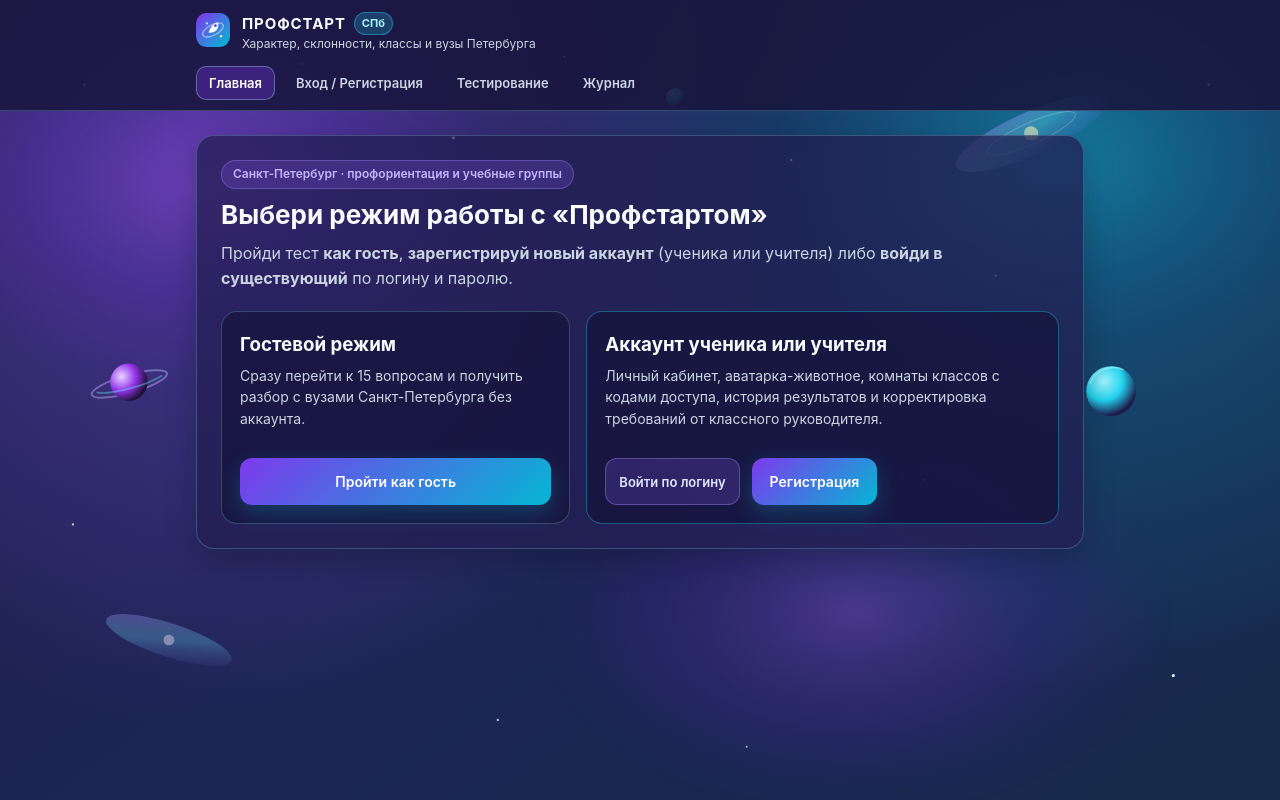
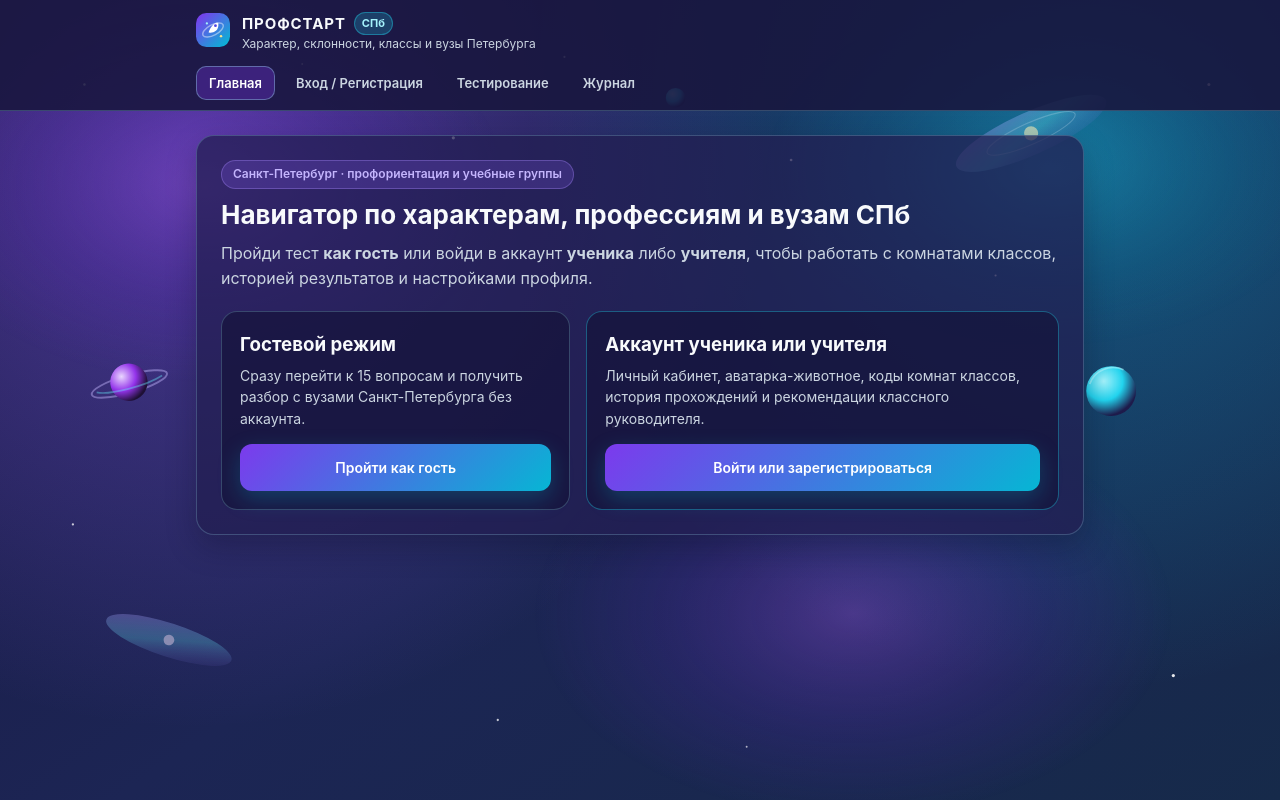
Before and after one commit to YourDangerDave/profstart-spb, a Flask app: page / in a window 1280 px wide. Run offline with Flask 3, Linux system fonts and the light colour scheme.

Commit message:
Update entry.html

```diff
--- a/profstart/templates/entry.html
+++ b/profstart/templates/entry.html
@@ -4,10 +4,10 @@
 {% block content %}
 <section class="card hero-card">
   <span class="eyebrow">Санкт-Петербург · профориентация и учебные группы</span>
-  <h1>Выбери режим работы с «Профстартом»</h1>
+  <h1>Навигатор по характерам, профессиям и вузам СПб</h1>
   <p>
-    Пройди тест <strong>как гость</strong>, <strong>зарегистрируй новый аккаунт</strong> (ученика или учителя)
-    либо <strong>войди в существующий</strong> по логину и паролю.
+    Пройди тест <strong>как гость</strong> или войди в аккаунт <strong>ученика</strong> либо <strong>учителя</strong>,
+    чтобы работать с комнатами классов, историей результатов и настройками профиля.
   </p>
 
   <div class="entry-modes">
@@ -23,13 +23,14 @@
       <div>
         <h3>Аккаунт ученика или учителя</h3>
         <p class="muted">
-          Личный кабинет, аватарка-животное, комнаты классов с кодами доступа, история результатов и корректировка требований от классного руководителя.
+          Личный кабинет, аватарка-животное, коды комнат классов, история прохождений и рекомендации классного руководителя.
         </p>
       </div>
-      <div class="inline-row">
-        <a href="{{ url_for('login') }}" class="btn btn-small">Войти по логину</a>
-        <a href="{{ url_for('register') }}" class="btn btn-primary">Регистрация</a>
-      </div>
+      {% if user %}
+        <a href="{{ url_for('cabinet') }}" class="btn btn-primary">Открыть личный кабинет</a>
+      {% else %}
+        <a href="{{ url_for('login') }}" class="btn btn-primary">Войти или зарегистрироваться</a>
+      {% endif %}
     </div>
   </div>
 </section>
```
